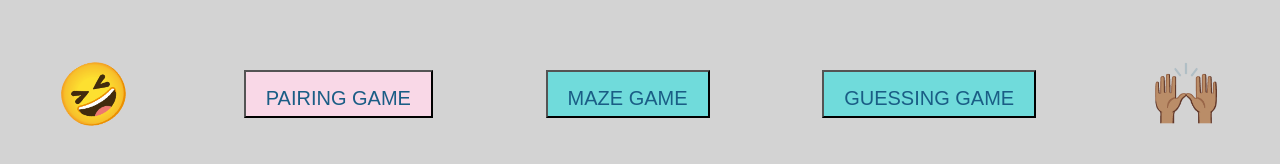
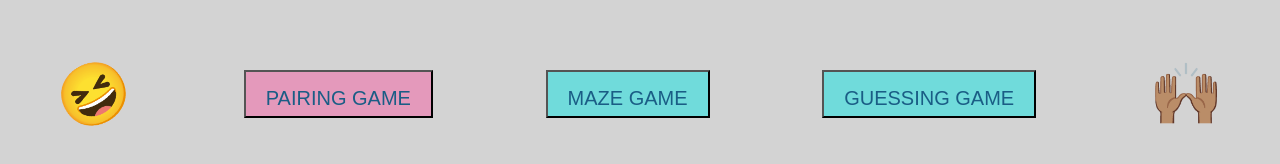
Before and after one commit to victoriaukatu/beat-the-boredom, a React (Create React App) app: page / in a window 1280 px wide. In both pictures the pointer is over the button "PAIRING GAME". Shown: the part 696-860 px from the top of the page. Built offline with nearby package versions, Linux system fonts and the light colour scheme.

Commit message:
Change button hover color

```diff
--- a/src/App.css
+++ b/src/App.css
@@ -23,7 +23,7 @@
 }
 
 .button:hover {
-  background: #F9D8E7;
+  background: rgb(228, 153, 187);
 }
 
 .button-holder {
```
